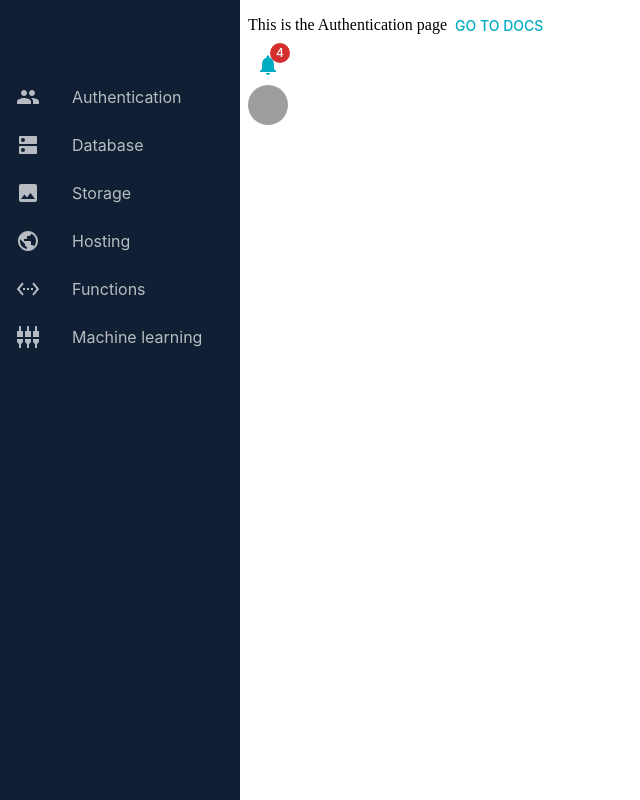
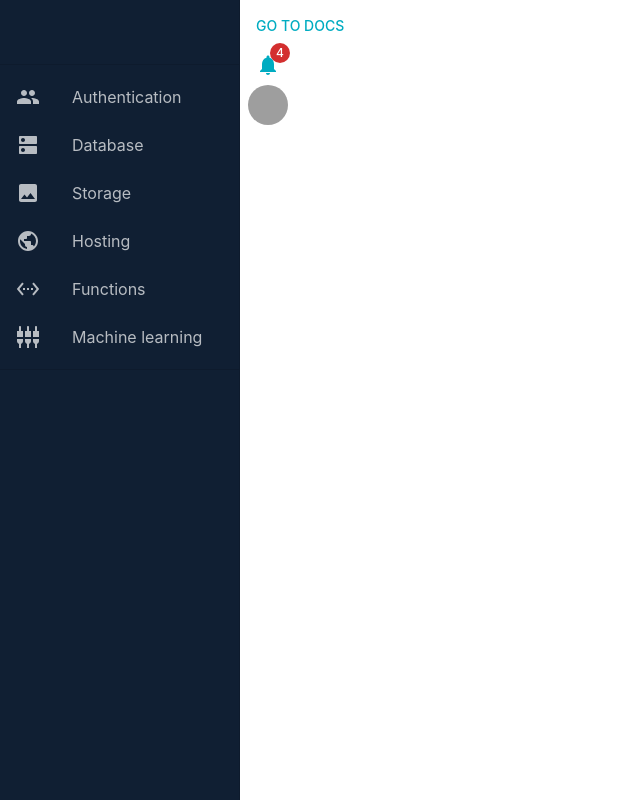
Before and after one commit to josephuche1/Material-ui-tutorials, a React (Create React App) app: page /authentication in a window 1280 px wide. Shown: the whole page, without its empty margins (0-640 px from the left). Built offline with nearby package versions, Linux system fonts and the light colour scheme; grey boxes are pictures that could not be loaded.

Commit message:
Global header component

```diff
--- a/src/components/common/Header/Header.tsx
+++ b/src/components/common/Header/Header.tsx
@@ -0,0 +1,22 @@
+import React from 'react'
+import CommonButton from '../CommonButton/CommonButton'
+import NotificationBell from '../NotificationBell/NotificationBell'
+import Avatar from '@mui/material/Avatar'
+
+const Header:React.FC = () => {
+  return (
+    <div>
+        <CommonButton>
+            Go to Docs
+        </CommonButton>
+        <NotificationBell
+          color="primary"
+        />
+        <Avatar
+          src="https://mui.com/static/images/avatar/1.jpg"
+        />
+    </div>
+  )
+}
+
+export default Header
--- a/src/pages/Authentication/Authentication.tsx
+++ b/src/pages/Authentication/Authentication.tsx
@@ -1,22 +1,11 @@
 import React from 'react'
 import Grid from '@mui/material/Grid';
-import NotificationBell from '../../components/common/NotificationBell/NotificationBell';
-import CommonButton from '../../components/common/CommonButton/CommonButton';
-import Avatar from '@mui/material/Avatar';
+import Header from '../../components/common/Header/Header'
 
 const Authentication:React.FC = () => {
   return (
     <Grid xs={8}>
-        This is the Authentication page
-        <CommonButton>
-            Go to Docs
-        </CommonButton>
-        <NotificationBell
-          color="primary"
-        />
-        <Avatar
-          src="https://mui.com/static/images/avatar/1.jpg"
-        />
+        <Header />
     </Grid>
   )
 }
```
